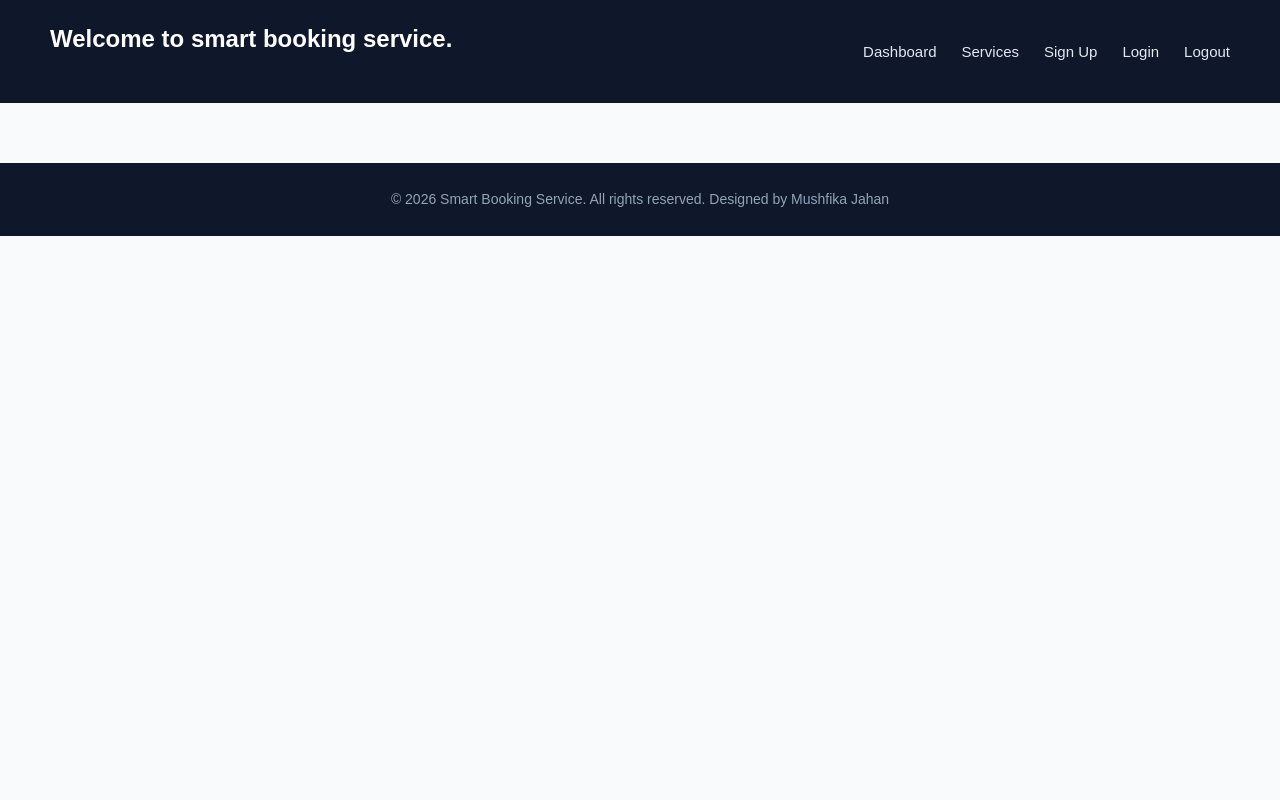
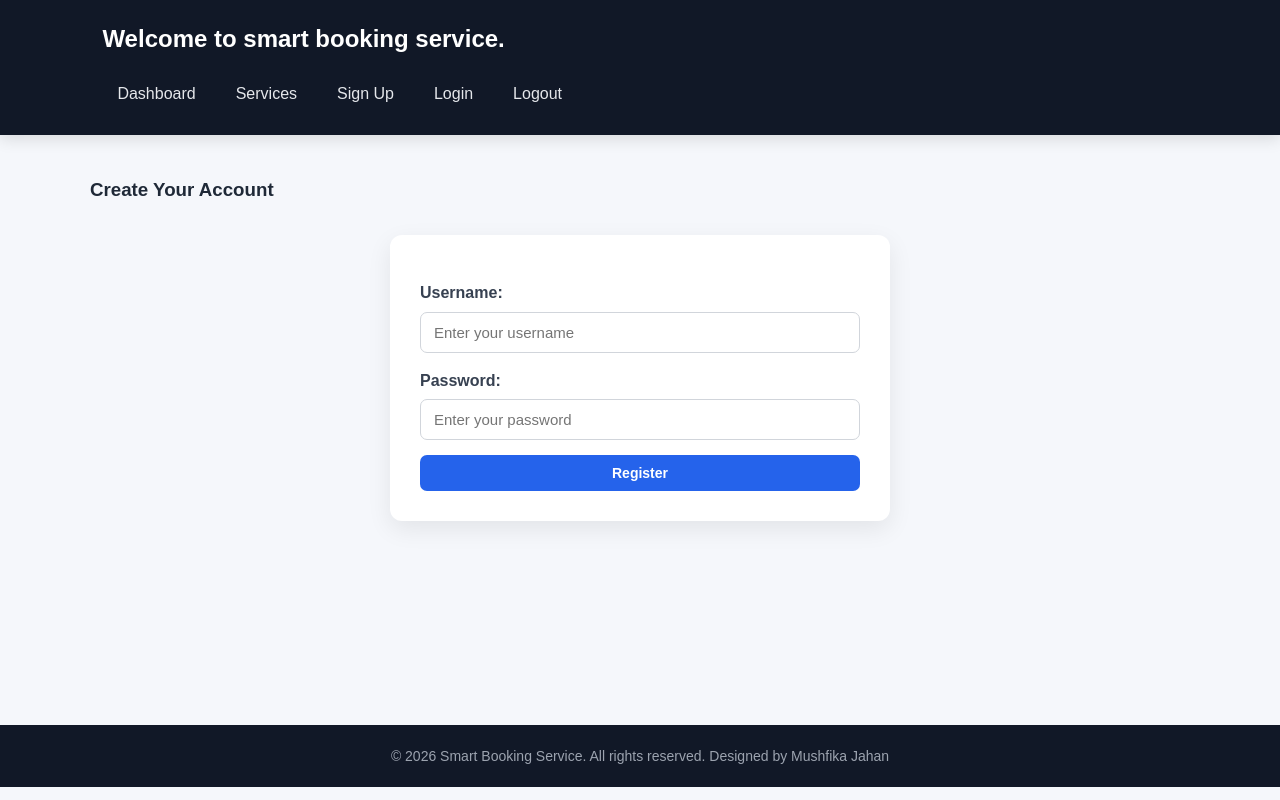
Before and after one commit to Mushfikajahanmithila1/flask-project_for_portfolio, a Flask app: page / in a window 1280 px wide. Run offline with Flask 3, Linux system fonts and the light colour scheme.

Commit message:
take this files

```diff
--- a/app/routes/auth.py
+++ b/app/routes/auth.py
@@ -4,12 +4,12 @@ auth = Blueprint("auth", __name__)
 
 
 # main
-@auth.route("/", methods=["GET"])
+@auth.route("/home", methods=["GET"])
 def main():
     return render_template("index.html")
 
 # register
-@auth.route("/register", methods=["GET", "POST"])
+@auth.route("/", methods=["GET", "POST"])
 def register():
     if request.method == "POST":
         username = request.form.get("username")
--- a/app/static/css/style.css
+++ b/app/static/css/style.css
@@ -1,6 +1,6 @@
-/* ================================
-   QUICKFIX - SMART BOOKING SERVICE
-   ================================ */
+/* =========================
+   RESET
+========================= */
 
 * {
     margin: 0;
@@ -10,183 +10,180 @@
 
 body {
     font-family: Arial, Helvetica, sans-serif;
-    background: #f8fafc;
-    color: #0f172a;
+    background: #f5f7fb;
+    color: #1f2937;
     line-height: 1.6;
 }
 
-/* ================================
+
+/* =========================
    HEADER
-   ================================ */
+========================= */
 
 header {
-    background: #0f172a;
+    background: #111827;
     color: white;
-    padding: 20px 50px;
-    display: flex;
-    align-items: center;
-    justify-content: space-between;
+    padding: 20px 8%;
+    box-shadow: 0 4px 15px rgba(0, 0, 0, 0.12);
 }
 
 header h2 {
+    margin-bottom: 15px;
     font-size: 24px;
-    font-weight: 700;
-    text-align: center;
 }
 
-/* ================================
+
+/* =========================
    NAVIGATION
-   ================================ */
+========================= */
 
 nav {
     display: flex;
-    align-items: center;
-    gap: 25px;
-    justify-content: space-between;
+    flex-wrap: wrap;
+    gap: 10px;
 }
 
 nav a {
-    color: #e2e8f0;
+    color: #e5e7eb;
     text-decoration: none;
-    font-size: 15px;
-    font-weight: 500;
+    padding: 8px 15px;
+    border-radius: 6px;
     transition: 0.3s;
 }
 
 nav a:hover {
-    color: #60a5fa;
+    background: #2563eb;
+    color: white;
 }
 
-/* ================================
+
+/* =========================
    MAIN
-   ================================ */
+========================= */
 
 main {
     width: 90%;
-    max-width: 1200px;
+    max-width: 1100px;
     margin: 40px auto;
+    min-height: 500px;
 }
 
-/* ================================
+
+/* =========================
    HERO
-   ================================ */
+========================= */
 
 .hero {
-    display: flex;
-    justify-content: center;
-    align-items: center;
-    margin-bottom: 40px;
+    width: 100%;
+    margin-bottom: 35px;
+    border-radius: 15px;
+    overflow: hidden;
+    box-shadow: 0 10px 30px rgba(0, 0, 0, 0.12);
 }
 
 .hero-image {
     width: 100%;
-    max-width: 1100px;
     height: 400px;
+    display: block;
     object-fit: cover;
-    border-radius: 16px;
-    box-shadow: 0 10px 30px rgba(15, 23, 42, 0.15);
 }
 
-/* ================================
+
+/* =========================
    ABOUT
-   ================================ */
+========================= */
 
 .about {
     background: white;
     padding: 30px;
-    margin-bottom: 40px;
-    border-radius: 14px;
-    border: 1px solid #e2e8f0;
+    margin-bottom: 30px;
+    border-radius: 12px;
+    box-shadow: 0 5px 20px rgba(0, 0, 0, 0.08);
 }
 
 .about h3 {
-    font-size: 24px;
+    font-size: 26px;
     margin-bottom: 10px;
-    color: #2563eb;
+    color: #111827;
 }
 
 .about p {
-    color: #64748b;
+    color: #6b7280;
+    font-size: 16px;
 }
 
-/* ================================
-   PAGE TITLE
-   ================================ */
 
-h2 {
-    margin-bottom: 25px;
+/* =========================
+   FORMS
+========================= */
+
+.register-form {
+    background: white;
+    width: 100%;
+    max-width: 500px;
+    margin: 30px auto;
+    padding: 30px;
+    border-radius: 12px;
+    box-shadow: 0 8px 25px rgba(0, 0, 0, 0.08);
 }
 
-h3 {
-    margin-bottom: 15px;
+.register-form label {
+    display: block;
+    margin-top: 15px;
+    margin-bottom: 6px;
+    font-weight: bold;
+    color: #374151;
 }
 
-/* ================================
-   FORMS
-   ================================ */
-
-form {
-    background: white;
-    padding: 25px;
-    border-radius: 14px;
-    border: 1px solid #e2e8f0;
-    box-shadow: 0 5px 20px rgba(15, 23, 42, 0.06);
-    margin-bottom: 30px;
+.register-form input {
+    width: 100%;
+    padding: 11px 13px;
+    border: 1px solid #d1d5db;
+    border-radius: 7px;
+    outline: none;
+    font-size: 15px;
+    transition: 0.3s;
 }
 
-form label {
-    display: block;
-    margin-bottom: 7px;
-    font-weight: 600;
-    color: #334155;
-}
-
-form input,
-form textarea,
-form select {
-    width: 100%;
-    padding: 12px 14px;
-    margin-bottom: 18px;
-    border: 1px solid #cbd5e1;
-    border-radius: 8px;
-    outline: none;
-    font-size: 15px;
-    transition: 0.2s;
-}
-
-form input:focus,
-form textarea:focus,
-form select:focus {
+.register-form input:focus {
     border-color: #2563eb;
     box-shadow: 0 0 0 3px rgba(37, 99, 235, 0.12);
 }
 
-/* ================================
+
+/* =========================
    BUTTONS
-   ================================ */
+========================= */
 
 .btn {
     border: none;
     padding: 10px 18px;
-    border-radius: 8px;
+    margin-top: 15px;
+    border-radius: 7px;
+    cursor: pointer;
     font-size: 14px;
-    font-weight: 600;
-    cursor: pointer;
-    transition: 0.2s;
+    font-weight: bold;
+    transition: 0.3s;
 }
 
-.btn-primary,
-.btn {
+.btn:hover {
+    transform: translateY(-1px);
+}
+
+
+/* Primary Button */
+
+.btn-primary {
     background: #2563eb;
     color: white;
 }
 
-.btn:hover {
+.btn-primary:hover {
     background: #1d4ed8;
-    transform: translateY(-1px);
 }
 
-/* Delete button */
+
+/* Danger Button */
 
 .btn-danger {
     background: #dc2626;
@@ -197,135 +194,156 @@ form select:focus {
     background: #b91c1c;
 }
 
-/* ================================
+
+/* Normal button */
+
+.register-form .btn {
+    background: #2563eb;
+    color: white;
+    width: 100%;
+}
+
+.register-form .btn:hover {
+    background: #1d4ed8;
+}
+
+
+/* =========================
    SERVICE TABLE
-   ================================ */
+========================= */
 
-.service-table,
-table {
+.service-table {
     width: 100%;
+    margin-top: 30px;
     border-collapse: collapse;
     background: white;
-    border-radius: 14px;
+    border-radius: 10px;
     overflow: hidden;
-    border: 1px solid #e2e8f0;
-    box-shadow: 0 5px 20px rgba(15, 23, 42, 0.06);
+    box-shadow: 0 5px 20px rgba(0, 0, 0, 0.08);
 }
 
-table thead {
-    background: #0f172a;
+.service-table th {
+    background: #111827;
     color: white;
+    padding: 15px;
+    text-align: left;
 }
 
-table th,
-table td {
-    padding: 16px;
-    text-align: left;
-    border-bottom: 1px solid #e2e8f0;
+.service-table td {
+    padding: 14px 15px;
+    border-bottom: 1px solid #e5e7eb;
 }
 
-table th {
-    font-size: 14px;
-    font-weight: 600;
+.service-table tr:hover {
+    background: #f9fafb;
 }
 
-table td {
-    color: #475569;
-    font-size: 14px;
-}
-
-table tbody tr:hover {
-    background: #f8fafc;
-}
-
-table tbody tr:last-child td {
+.service-table tr:last-child td {
     border-bottom: none;
 }
 
-/* ================================
+
+/* =========================
    FLASH MESSAGES
-   ================================ */
+========================= */
 
 .flashes {
     list-style: none;
-    margin-bottom: 25px;
+    margin-bottom: 20px;
 }
 
 .flashes li {
     padding: 12px 16px;
-    border-radius: 8px;
     margin-bottom: 10px;
+    border-radius: 7px;
     font-weight: 500;
 }
 
-/* Success */
+
+/* Success message */
 
 .flashes .success {
     background: #dcfce7;
     color: #166534;
-    border: 1px solid #bbf7d0;
+    border-left: 4px solid #22c55e;
 }
 
-/* Error */
+
+/* Error message */
 
 .flashes .error {
     background: #fee2e2;
     color: #991b1b;
-    border: 1px solid #fecaca;
+    border-left: 4px solid #ef4444;
 }
 
-/* ================================
+
+/* =========================
+   SERVICE PAGE
+========================= */
+
+main h2 {
+    margin-bottom: 20px;
+    color: #111827;
+}
+
+main h4 {
+    margin-top: 20px;
+    color: #6b7280;
+}
+
+main ul {
+    margin-bottom: 20px;
+}
+
+main ul li {
+    margin-bottom: 5px;
+}
+
+
+/* =========================
    FOOTER
-   ================================ */
+========================= */
 
 footer {
-    background: #0f172a;
-    color: #94a3b8;
+    background: #111827;
+    color: #9ca3af;
     text-align: center;
-    padding: 25px;
-    margin-top: 60px;
+    padding: 20px;
+    margin-top: 50px;
 }
 
 footer p {
+    margin: 0;
     font-size: 14px;
 }
 
-/* ================================
-   REGISTER / LOGIN FORM
-   ================================ */
 
-.register-form,
-.login-form {
-    max-width: 500px;
-    margin: 50px auto;
-}
-
-.register-form h3,
-.login-form h3 {
-    color: #2563eb;
-    margin-bottom: 20px;
-}
-
-/* ================================
+/* =========================
    RESPONSIVE DESIGN
-   ================================ */
+========================= */
 
 @media (max-width: 768px) {
 
     header {
-        flex-direction: column;
-        gap: 15px;
-        padding: 20px;
+        padding: 18px 5%;
+    }
+
+    header h2 {
+        font-size: 20px;
     }
 
     nav {
-        flex-wrap: wrap;
-        justify-content: center;
-        gap: 15px;
+        flex-direction: column;
+    }
+
+    nav a {
+        display: block;
+        text-align: center;
     }
 
     main {
-        width: 94%;
+        width: 92%;
         margin: 25px auto;
     }
 
@@ -333,32 +351,17 @@ footer p {
         height: 250px;
     }
 
-    table {
+    .about {
+        padding: 20px;
+    }
+
+    .service-table {
         display: block;
         overflow-x: auto;
+        white-space: nowrap;
     }
 
-    table th,
-    table td {
-        white-space: nowrap;
+    .register-form {
+        padding: 20px;
     }
 }
-
-@media (max-width: 480px) {
-
-    header h2 {
-        font-size: 20px;
-    }
-
-    nav a {
-        font-size: 13px;
-    }
-
-    form {
-        padding: 18px;
-    }
-
-    .hero-image {
-        height: 200px;
-    }
-}
--- a/app/templates/base.html
+++ b/app/templates/base.html
@@ -10,7 +10,7 @@
     <header>
         <h2>Welcome to smart booking service.</h2>
         <nav>
-            <a href="/">Dashboard</a>
+            <a href="/home">Dashboard</a>
             <a href="{{ url_for('service.view_services') }}">Services</a>
             <a href="{{ url_for('auth.register') }}">Sign Up</a>
             <a href="{{ url_for('auth.login') }}">Login</a>
--- a/app/templates/index.html
+++ b/app/templates/index.html
@@ -1,10 +1,28 @@
 {% extends "base.html" %}
-        <div class = "hero-image">
-            <img src="/img/Smart-service.jpg" alt="Smart Booking Service" class="hero-image">
-        </div>
 
-        <div class="about">
-            <h3>About Us</h3>
-            <p>Our service makes booking effortless. Let your clients schedule appointments
-            24/7 with instant calendar sync, automated reminders, and zero hassle."</p>
-        </div>
+{% block title %}
+Home
+{% endblock %}
+
+{% block content %}
+
+<div class="hero">
+    <img
+        src="{{ url_for('static', filename='img/Smart-service.jpg') }}"
+        alt="Smart Booking Service"
+        class="hero-image"
+    >
+</div>
+
+<div class="about">
+    <h3>About Us</h3>
+
+    <p>
+        Our service makes booking effortless.
+        Let your clients schedule appointments 24/7
+        with instant calendar sync, automated reminders,
+        and zero hassle.
+    </p>
+</div>
+
+{% endblock %}
--- a/run.py
+++ b/run.py
@@ -2,9 +2,12 @@ from app import db
 from app.model import Service
 from app import create_app
 
+
 app = create_app()
 
 if __name__ == "__main__":
+
     with app.app_context():
         db.create_all()
+
     app.run(debug=True)
```
Also changed, not shown: app/model.py (+26 -4 lines), app/templates/login.html (added, +14 -0 lines), app/templates/service.html (+9 -6 lines), app/img/Smart-service.jpg (deleted), app/static/img/smart-service.jpg (added), instance/database.db (deleted).
